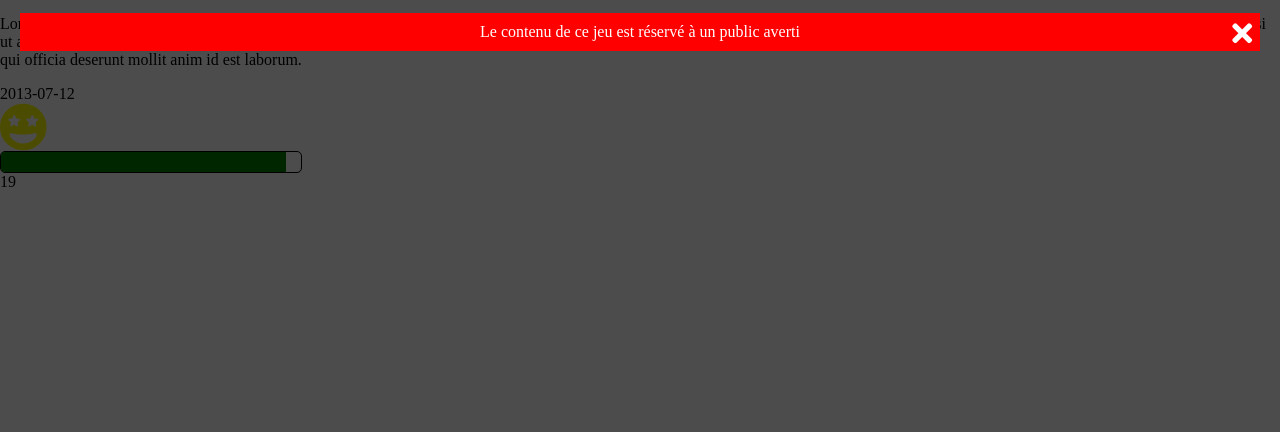
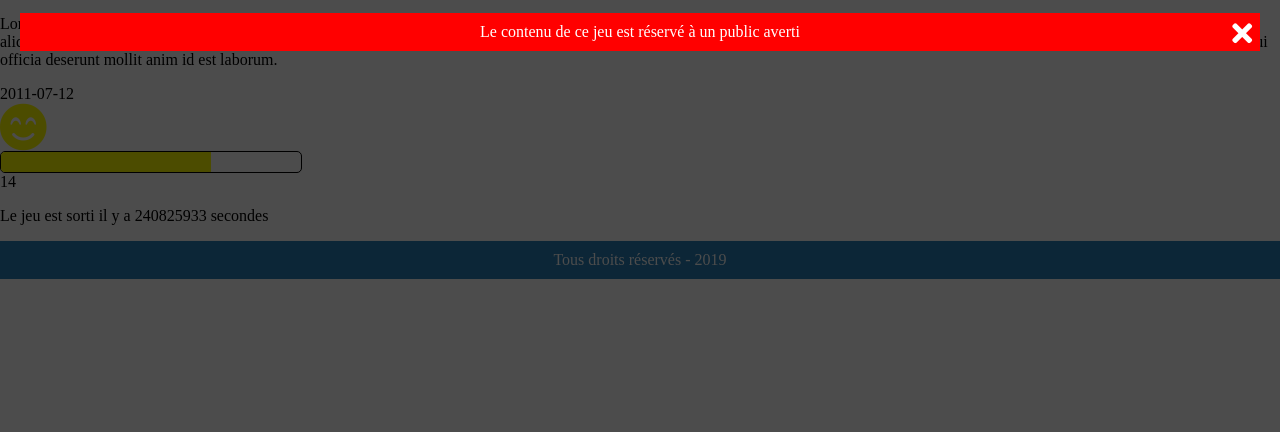
Before and after one commit to RobinStudo/gameList, a PHP site: page /show.php in a window 1280 px wide. Shown: the part 368-800 px from the top of the page. Run offline with PHP 8.4, Linux system fonts and the light colour scheme.

Commit message:
Correction : str + date

```diff
--- a/component/app.php
+++ b/component/app.php
@@ -15,7 +15,7 @@ $games = [
         'id' => 1,
         'name' => 'Rocket League',
         'poster' => 'https://rocketleague.media.zestyio.com/rl_cross-play_asset_rl_1920.309bf22bd29c2e411e9dd8eb07575bb1.jpg',
-        'description' => 'Lorem ipsum dolor sit amet, consectetur adipisicing elit, sed do eiusmod tempor incididunt ut labore et dolore magna aliqua. Ut enim ad minim veniam, quis nostrud exercitation ullamco laboris nisi ut aliquip ex ea commodo consequat. Duis aute irure dolor in reprehenderit in voluptate velit esse cillum dolore eu fugiat nulla pariatur. Excepteur sint occaecat cupidatat non proident, sunt in culpa qui officia deserunt mollit anim id est laborum.',
+        'description' => 'Loremm.',
         'editor' => 'Psyonix',
         'developer' => 'Psyonix',
         'type' => 3,
@@ -27,7 +27,7 @@ $games = [
         'id' => 2,
         'name' => 'Star Citizen',
         'poster' => 'https://rocketleague.media.zestyio.com/rl_cross-play_asset_rl_1920.309bf22bd29c2e411e9dd8eb07575bb1.jpg',
-        'description' => 'Lorem ipsum dolor sit amet, consectetur adipisicing elit, sed do eiusmod tempor incididunt ut labore et dolore magna aliqua. Ut enim ad minim veniam, quis nostrud exercitation ullamco laboris nisi ut aliquip ex ea commodo consequat. Duis aute irure dolor in reprehenderit in voluptate velit esse cillum dolore eu fugiat nulla pariatur. Excepteur sint occaecat cupidatat non proident, sunt in culpa qui officia deserunt mollit anim id est laborum.',
+        'description' => 'Lorem ipsum dolor sit amet, conadipisicing elit, sed do eiusmod tempor incididunt ut labore et dolore magna aliqua. Ut enim ad minim veniam, quis nostrud exercitation ullamco laboris nisi ut aliquip ex ea commodo consequat. Duis aute irure dolor in reprehenderit in voluptate velit esse cillum dolore eu fugiat nulla pariatur. Excepteur sint occaecat cupidatat non proident, sunt in culpa qui officia deserunt mollit anim id est laborum.',
         'editor' => 'Robert Space Industries',
         'developer' => 'Robert Space Industries',
         'type' => 4,
@@ -39,7 +39,7 @@ $games = [
         'id' => 3,
         'name' => 'Counter Strike : Global offensive',
         'poster' => 'https://rocketleague.media.zestyio.com/rl_cross-play_asset_rl_1920.309bf22bd29c2e411e9dd8eb07575bb1.jpg',
-        'description' => 'Lorem ipsum dolor sit amet, consectetur adipisicing elit, sed do eiusmod tempor incididunt ut labore et dolore magna aliqua. Ut enim ad minim veniam, quis nostrud exercitation ullamco laboris nisi ut aliquip ex ea commodo consequat. Duis aute irure dolor in reprehenderit in voluptate velit esse cillum dolore eu fugiat nulla pariatur. Excepteur sint occaecat cupidatat non proident, sunt in culpa qui officia deserunt mollit anim id est laborum.',
+        'description' => 'Loremipsumdolorsitamet,consecteturadipisicingelit, sed do eiusmod tempor incididunt ut labore et dolore magna aliqua. Ut enim ad minim veniam, quis nostrud exercitation ullamco laboris nisi ut aliquip ex ea commodo consequat. Duis aute irure dolor in reprehenderit in voluptate velit esse cillum dolore eu fugiat nulla pariatur. Excepteur sint occaecat cupidatat non proident, sunt in culpa qui officia deserunt mollit anim id est laborum.',
         'editor' => 'Vavle',
         'developer' => 'Valve',
         'type' => 1,
--- a/component/footer.php
+++ b/component/footer.php
@@ -1,2 +1,5 @@
+        <footer>
+            Tous droits réservés - <?php echo date('Y'); ?>
+        </footer>
     </body>
 </html>
--- a/component/function.php
+++ b/component/function.php
@@ -26,3 +26,26 @@ function isTriggerType( $id ){
     }
     return false;
 }
+
+function releaseDate( $date ){
+    $gameTime = strtotime( $date );
+    $spendTime = time() - $gameTime;
+
+    if( $spendTime < 0 ){
+        return false;
+    }
+
+    return $spendTime;
+}
+
+function truncText( $string ){
+    if( strlen( $string ) < 40 ){
+        return $string;
+    }
+
+    $trunc = substr( $string, 0, 40 ) ;
+    $pos = strrpos( $trunc, ' ' );
+    $out = substr( $trunc, 0, $pos );
+
+    return $out . '...';
+}
--- a/css/style.css
+++ b/css/style.css
@@ -19,6 +19,13 @@ header a{
 
 header a:hover{
     border-bottom: 2px solid white;
+}
+
+footer{
+    background-color: #2980b9;
+    padding: 10px;
+    color: white;
+    text-align: center;
 }
 
 .contest{
--- a/list.php
+++ b/list.php
@@ -14,6 +14,7 @@ require_once './component/header.php';
             <th>Affiche</th>
             <th>Nom</th>
             <th>Type</th>
+            <th>Description</th>
             <th>Lien</th>
         </tr>
     </thead>
@@ -30,6 +31,9 @@ require_once './component/header.php';
                 </td>
                 <td><?php echo getGameType( $game['type'] ); ?></td>
                 <td>
+                    <?php echo truncText( $game['description'] ); ?>
+                </td>
+                <td>
                     <a href="show.php">Voir plus de détail</a>
                 </td>
             </tr>
--- a/show.php
+++ b/show.php
@@ -1,7 +1,7 @@
 <?php
 require_once './component/app.php';
 
-$game = $games[4];
+$game = $games[2];
 $averageRate = averageRate( [ $game['pressRate'], $game['playerRate'] ] );
 $type = getGameType( $game['type'] );
 
@@ -11,7 +11,7 @@ require_once './component/header.php';
 ?>
 
 <div class="banner" style="background-image:url('<?php echo $game['poster']; ?>');">
-    <h1><?php echo $game['name']; ?></h1>
+    <h1><?php echo strtoupper( $game['name'] ); ?></h1>
 </div>
 
 <?php if( isTriggerType( $game['type'] ) ){ ?>
@@ -58,5 +58,14 @@ require_once './component/header.php';
 </div>
 
 <?php
+$spendTime = releaseDate( $game['releaseDate'] );
+if( $spendTime ){
+?>
+<p>
+    Le jeu est sorti il y a <?php echo $spendTime; ?> secondes
+</p>
+<?php } ?>
+
+<?php
 require_once './component/footer.php';
 ?>
```
